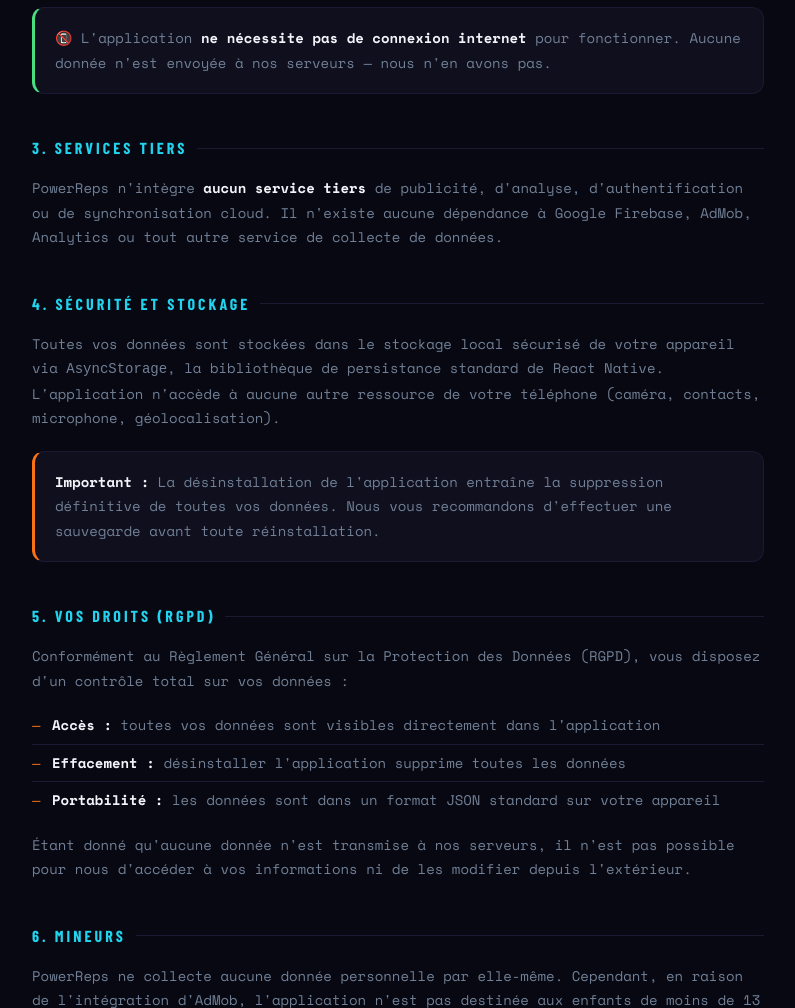
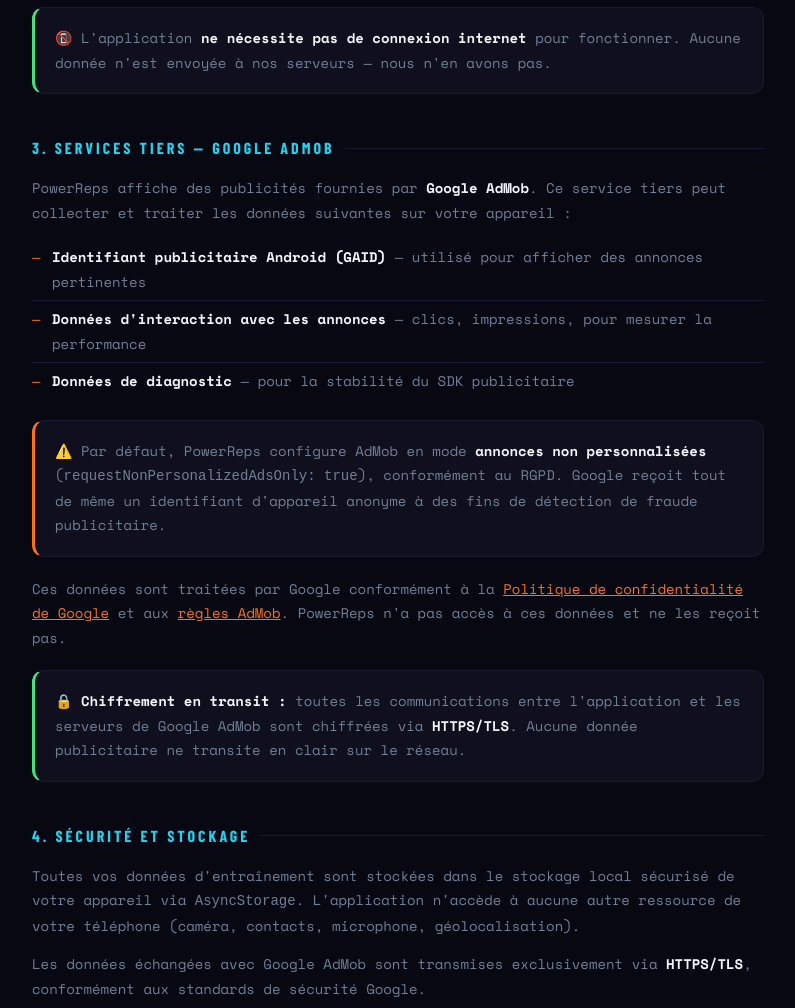
Before and after one commit to Happyjoy81/PowerReps, a plain HTML site: page index.html in a window 1280 px wide. Shown: the part 1280-2288 px from the top of the page, without its empty margins (242-1037 px from the left). Drawn offline with nearby package versions, Linux system fonts and the light colour scheme; a web font is replaced by a local one.

Commit message:
Add files via upload

```diff
--- a/index.html
+++ b/index.html
@@ -362,11 +362,24 @@
       <p>📵 L'application <strong>ne nécessite pas de connexion internet</strong> pour fonctionner. Aucune donnée n'est envoyée à nos serveurs — nous n'en avons pas.</p>
     </div>
 
-    <h2>3. Services tiers</h2>
-    <p>PowerReps n'intègre <strong>aucun service tiers</strong> de publicité, d'analyse, d'authentification ou de synchronisation cloud. Il n'existe aucune dépendance à Google Firebase, AdMob, Analytics ou tout autre service de collecte de données.</p>
+    <h2>3. Services tiers — Google AdMob</h2>
+    <p>PowerReps affiche des publicités fournies par <strong>Google AdMob</strong>. Ce service tiers peut collecter et traiter les données suivantes sur votre appareil :</p>
+    <ul>
+      <li><strong>Identifiant publicitaire Android (GAID)</strong> — utilisé pour afficher des annonces pertinentes</li>
+      <li><strong>Données d'interaction avec les annonces</strong> — clics, impressions, pour mesurer la performance</li>
+      <li><strong>Données de diagnostic</strong> — pour la stabilité du SDK publicitaire</li>
+    </ul>
+    <div class="highlight warn">
+      <p>⚠️ Par défaut, PowerReps configure AdMob en mode <strong>annonces non personnalisées</strong> (<code>requestNonPersonalizedAdsOnly: true</code>), conformément au RGPD. Google reçoit tout de même un identifiant d'appareil anonyme à des fins de détection de fraude publicitaire.</p>
+    </div>
+    <p>Ces données sont traitées par Google conformément à la <a href="https://policies.google.com/privacy" style="color:var(--accent)">Politique de confidentialité de Google</a> et aux <a href="https://support.google.com/admob/answer/6128543" style="color:var(--accent)">règles AdMob</a>. PowerReps n'a pas accès à ces données et ne les reçoit pas.</p>
+    <div class="highlight" style="border-left-color:var(--green)">
+      <p>🔒 <strong>Chiffrement en transit :</strong> toutes les communications entre l'application et les serveurs de Google AdMob sont chiffrées via <strong>HTTPS/TLS</strong>. Aucune donnée publicitaire ne transite en clair sur le réseau.</p>
+    </div>
 
     <h2>4. Sécurité et stockage</h2>
-    <p>Toutes vos données sont stockées dans le stockage local sécurisé de votre appareil via <code>AsyncStorage</code>, la bibliothèque de persistance standard de React Native. L'application n'accède à aucune autre ressource de votre téléphone (caméra, contacts, microphone, géolocalisation).</p>
+    <p>Toutes vos données d'entraînement sont stockées dans le stockage local sécurisé de votre appareil via <code>AsyncStorage</code>. L'application n'accède à aucune autre ressource de votre téléphone (caméra, contacts, microphone, géolocalisation).</p>
+    <p>Les données échangées avec Google AdMob sont transmises exclusivement via <strong>HTTPS/TLS</strong>, conformément aux standards de sécurité Google.</p>
 
     <div class="highlight warn">
       <p><strong>Important :</strong> La désinstallation de l'application entraîne la suppression définitive de toutes vos données. Nous vous recommandons d'effectuer une sauvegarde avant toute réinstallation.</p>
@@ -480,10 +493,15 @@
     <div class="highlight warn">
       <p>⚠️ By default, PowerReps configures AdMob in <strong>non-personalized ads</strong> mode (<code>requestNonPersonalizedAdsOnly: true</code>), in compliance with GDPR. Google still receives an anonymous device identifier for ad fraud detection purposes.</p>
     </div>
-    <p>This data is processed by Google in accordance with the <a href="https://policies.google.com/privacy" style="color:var(--accent)">Google Privacy Policy</a> and <a href="https://support.google.com/admob/answer/6128543" style="color:var(--accent)">AdMob policies</a>. PowerReps does not have access to this data and does not receive it.
+    <p>This data is processed by Google in accordance with the <a href="https://policies.google.com/privacy" style="color:var(--accent)">Google Privacy Policy</a> and <a href="https://support.google.com/admob/answer/6128543" style="color:var(--accent)">AdMob policies</a>. PowerReps does not have access to this data and does not receive it.</p>
+
+    <div class="highlight" style="border-left-color:var(--green)">
+      <p>🔒 <strong>Encryption in transit:</strong> all communications between the app and Google AdMob servers are encrypted via <strong>HTTPS/TLS</strong>. No advertising data travels in plain text over the network.</p>
+    </div>
 
     <h2>4. Security and Storage</h2>
-    <p>All your data is stored in your device's secure local storage via <code>AsyncStorage</code>, the standard React Native persistence library. The app does not access any other device resource (camera, contacts, microphone, GPS).</p>
+    <p>All your training data is stored in your device's secure local storage via <code>AsyncStorage</code>. The app does not access any other device resource (camera, contacts, microphone, GPS).</p>
+    <p>Data exchanged with Google AdMob (advertising identifier, interactions) is transmitted exclusively via <strong>HTTPS/TLS</strong>, in line with Google's security standards.</p>
 
     <div class="highlight warn">
       <p><strong>Important:</strong> Uninstalling the app will permanently delete all your data. We recommend making a backup before reinstalling.</p>
```
